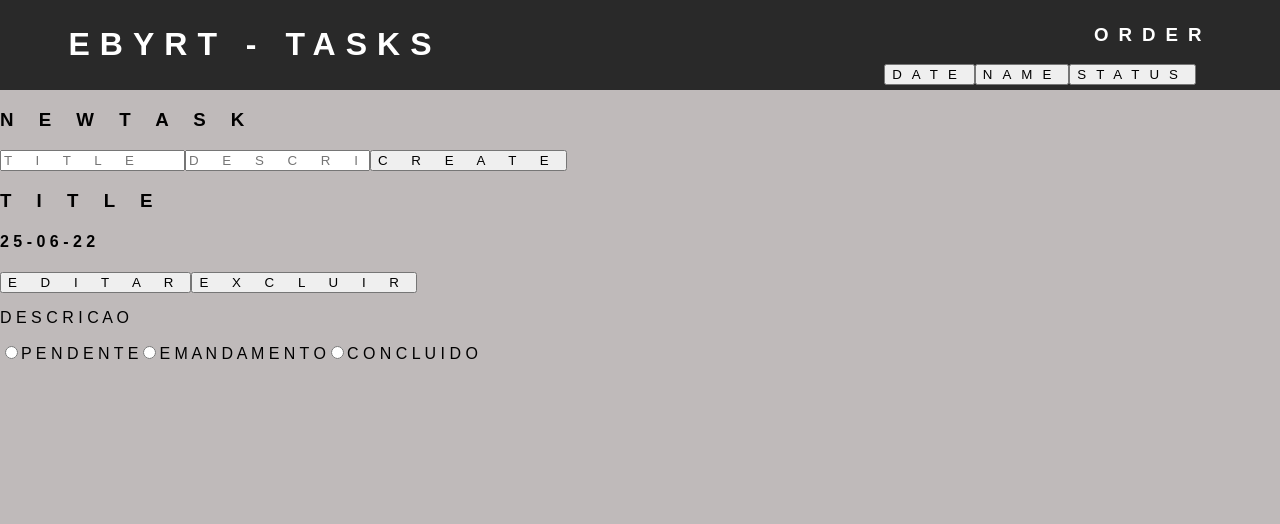
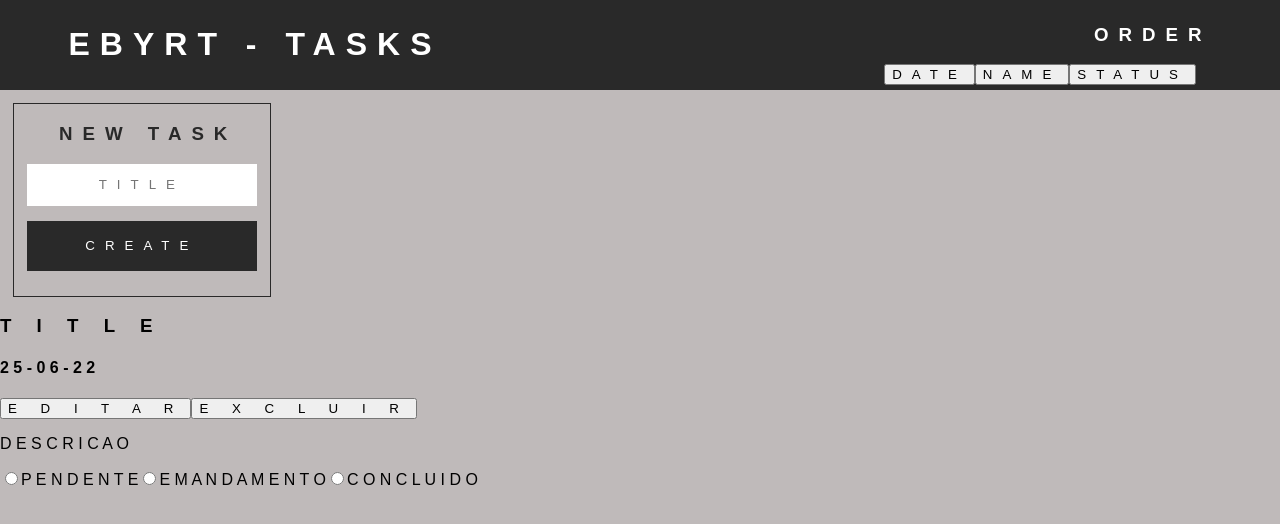
Before and after one commit to mabiiak/ebyrt-task, a React (Create React App) app: page / in a window 1280 px wide. Shown: the top 524 px of the page. Built offline with nearby package versions, Linux system fonts and the light colour scheme.

Commit message:
style: define style for create component

```diff
--- a/src/frontend/components/Create.js
+++ b/src/frontend/components/Create.js
@@ -1,4 +1,5 @@
 import React, { Component } from 'react';
+import { CardCreate } from '../styles/cardTask';
 
 class Create extends Component {
   constructor() {
@@ -25,24 +26,16 @@ class Create extends Component {
 
   render() {
     return (
-      <>
-        <h3>
-          N E W T A S K
-        </h3>
+      <CardCreate>
+        <h3> NEW TASK </h3>
         <input
           type='text'
           name='title'
           onChange={ this.handleChange }
-          placeholder='T I T L E'
+          placeholder='TITLE'
         />
-        <input
-          type='text'
-          name='description'
-          onChange={ this.handleChange }
-          placeholder='D E S C R I P T I O N'
-        />
-        <button onClick={ this.createButton }>C R E A T E</button>
-      </>
+        <button onClick={ this.createButton }>CREATE</button>
+      </CardCreate>
     )
   }
 }
--- /dev/null
+++ b/src/frontend/styles/cardTask.js
@@ -0,0 +1,39 @@
+import styled from 'styled-components';
+import { secondBg, detail } from './colors';
+
+export const CardCreate = styled.div`
+  border: solid ${ secondBg } 1px;
+  display: flex;
+  flex-direction: column;
+  margin: 1%;
+  width: 20%;
+  text-align: center;
+
+  h3 {
+    color: ${ secondBg };
+    margin-left: 5%;
+  }
+
+  input {
+    border: none;
+    height: 40px;
+    margin-bottom: 15px;
+    margin-left: 5%;
+    margin-right: 5%;
+    text-align: center;
+  }
+
+  button {
+    background-color: ${ secondBg };
+    border: none;
+    color: white;
+    height: 50px;
+    margin-bottom: 25px;
+    margin-left: 5%;
+    margin-right: 5%;
+  }
+
+  button:active {
+    background-color: ${ detail };
+  }
+`;
```
